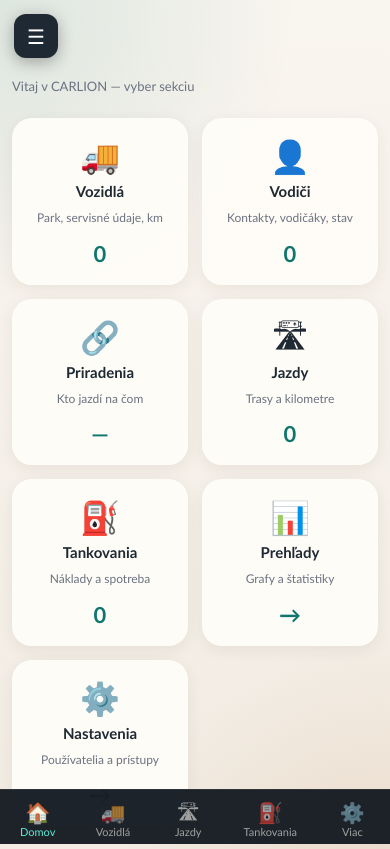
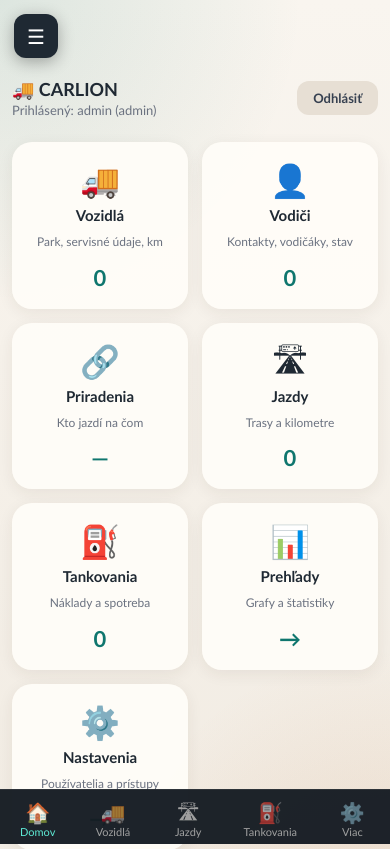
Before and after one commit to ppa-creator/CARLION, a FastAPI app: page /ui in a window 390 px wide. Shown: the top 849 px of the page. Run offline with FastAPI, Linux system fonts and the light colour scheme; the visitor is signed in with stand-in values (Sample User, id 1); data comes from the database, SQL or seed files in the repository; data that the repository does not hold is empty.

Commit message:
Mobile: show logged-in user and logout button on home dashboard

```diff
--- a/backend/templates/index.html
+++ b/backend/templates/index.html
@@ -723,7 +723,13 @@
 
         <!-- Mobile home dashboard -->
         <div class="mobile-home-panel active">
-            <div style="padding: 8px 0 16px; font-size:13px; color:var(--muted);">Vitaj v CARLION — vyber sekciu</div>
+            <div style="display:flex; align-items:center; justify-content:space-between; padding: 8px 0 16px;">
+                <div>
+                    <div style="font-size:18px; font-weight:700; color:var(--ink);">🚚 CARLION</div>
+                    <div id="mobileLoggedInAs" style="font-size:13px; color:var(--muted); margin-top:2px;">Načítavam...</div>
+                </div>
+                <button onclick="doLogout()" style="background:#e7dfd4; color:#374151; border:none; border-radius:12px; padding:9px 16px; font-size:13px; font-weight:600; cursor:pointer;">Odhlásiť</button>
+            </div>
             <div class="home-cards-grid">
                 <button class="home-card" onclick="goSection('vehicles')">
                     <span class="home-card-icon">🚚</span>
@@ -2473,6 +2479,8 @@ async function initPage() {
         const me = await meResp.json();
         const el = document.getElementById('loggedInAs');
         if (el) el.textContent = `Prihlásený: ${me.username}${me.is_admin ? ' (admin)' : ''}`;
+        const mel = document.getElementById('mobileLoggedInAs');
+        if (mel) mel.textContent = `Prihlásený: ${me.username}${me.is_admin ? ' (admin)' : ''}`;
     } catch (e) {
         window.location.href = '/login';
         return;
```
